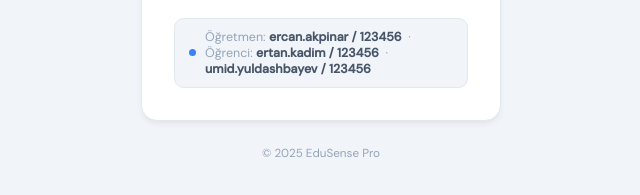
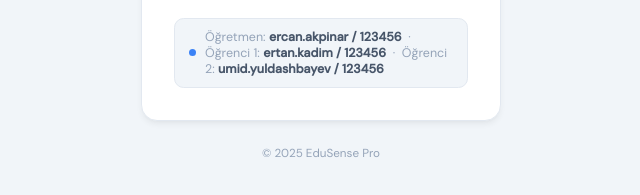
Before and after one commit to ertanKadim/edusense-pro, a website: page public/login.html in a window 1280 px wide. Shown: the part 531-726 px from the top of the page, 319-959 px from the left. Drawn offline with Linux system fonts and the light colour scheme.

Commit message:
giriş ekranı öğrenci etiketleri güncellendi

```diff
--- a/public/login.html
+++ b/public/login.html
@@ -148,7 +148,7 @@
 
             <div class="demo">
                 <div class="demo-dot"></div>
-                <p>Öğretmen: <strong>ercan.akpinar / 123456</strong> &nbsp;·&nbsp; Öğrenci: <strong>ertan.kadim / 123456</strong> &nbsp;·&nbsp; <strong>umid.yuldashbayev / 123456</strong></p>
+                <p>Öğretmen: <strong>ercan.akpinar / 123456</strong> &nbsp;·&nbsp; Öğrenci 1: <strong>ertan.kadim / 123456</strong> &nbsp;·&nbsp; Öğrenci 2: <strong>umid.yuldashbayev / 123456</strong></p>
             </div>
         </div>
         <footer>© 2025 EduSense Pro</footer>
```
